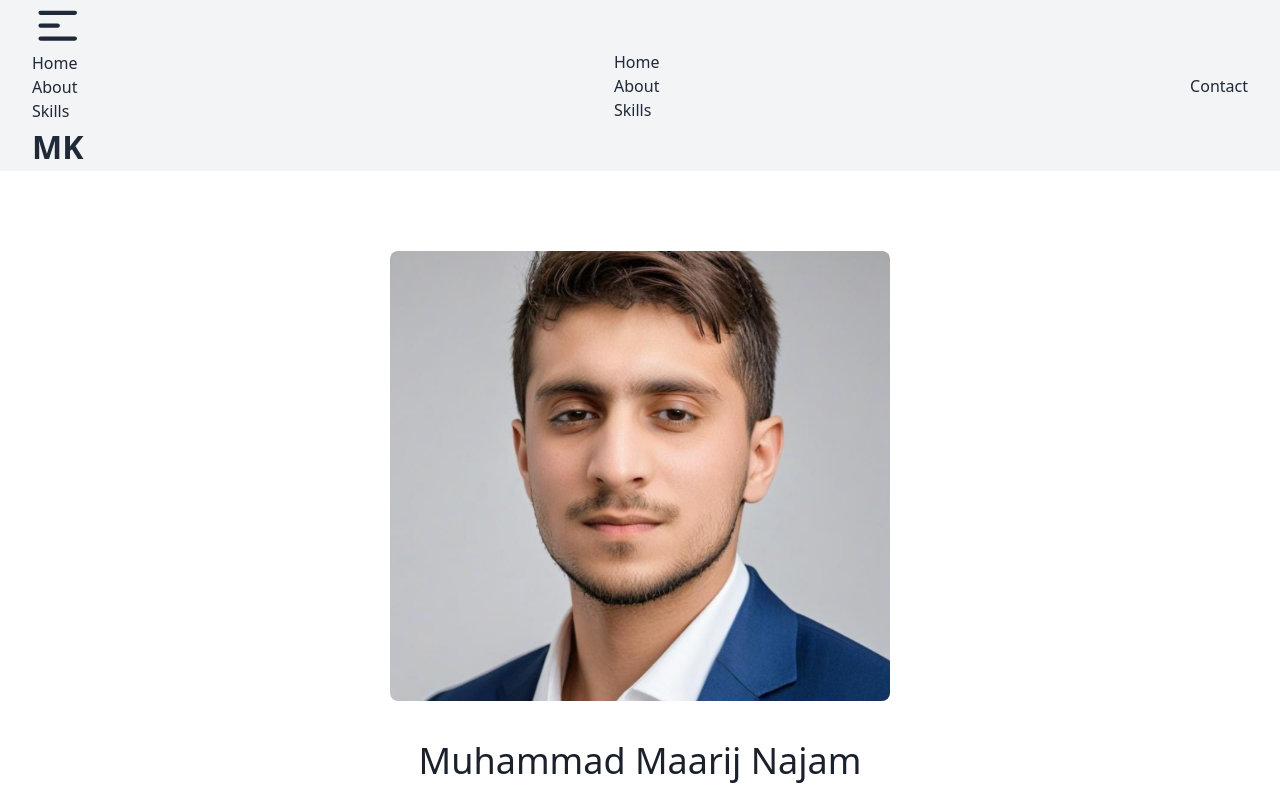
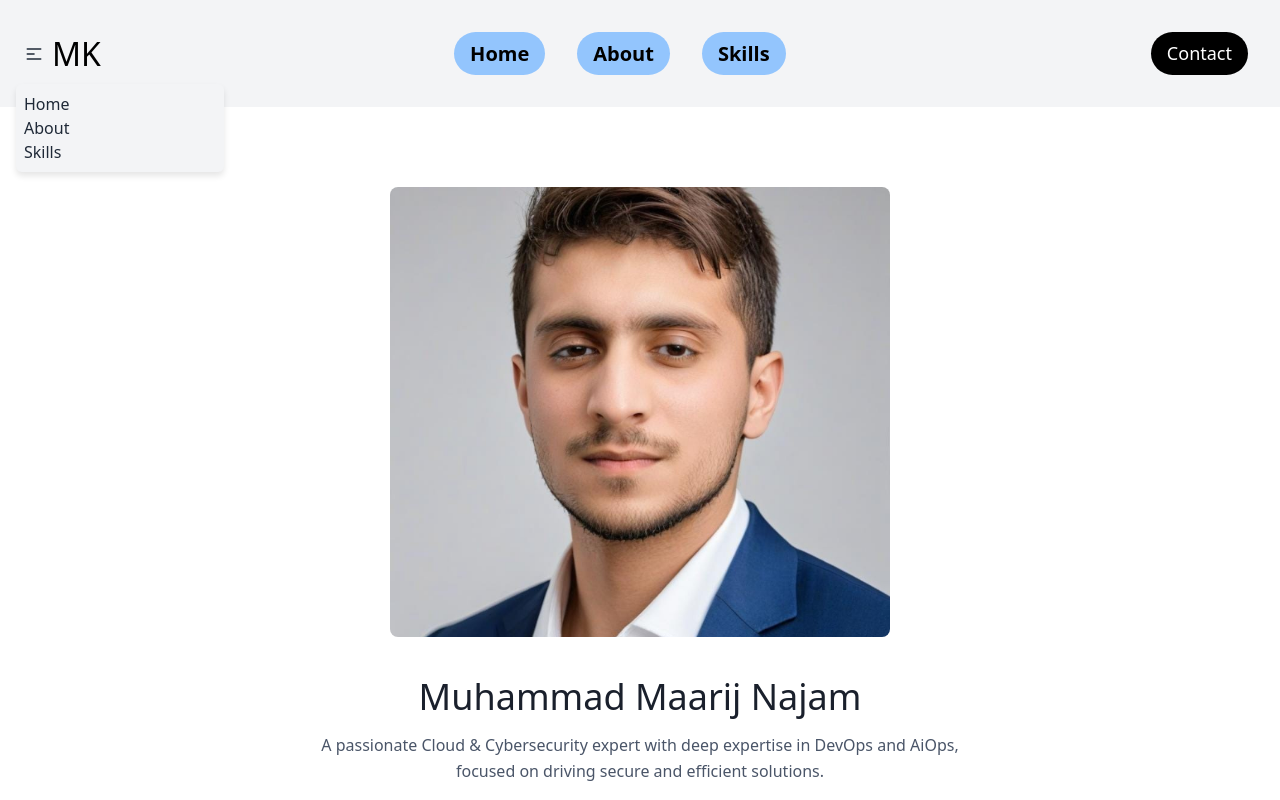
Before and after one commit to maarijkhan24/portfoliomk, a Next.js app: page / in a window 1280 px wide. Shown: the top 800 px of the page. Built offline with nearby package versions, Linux system fonts and the light colour scheme.

Commit message:
Nav.module.css

```diff
--- a/components/Nav.module.css
+++ b/components/Nav.module.css
@@ -1,100 +1,101 @@
 .navbar {
   display: flex;
+  align-items: center;
   justify-content: space-between;
-    align-items: center;
-    padding: 0 2rem;
-    background-color: #f3f4f6;
+  background-color: #f3f4f6; /* bg-base-100 */
+  padding: 1rem;
 }
 
-  .navbar-start {
+.navbarStart {
   display: flex;
   align-items: center;
 }
 
 .dropdown {
-    position: relative
-
+  position: relative;
 }
 
-  .btn-ghost {
-    background: none;
+.dropdownButton {
+  cursor: pointer;
+  padding: 0.5rem;
   border: none;
-    cursor: pointer;
+  background: transparent;
+  display: flex;
+  align-items: center;
 }
 
-  .dropdown-content {
+.icon {
+  width: 1.25rem; /* h-5 */
+  height: 1.25rem; /* w-5 */
+}
+
+.dropdownMenu {
   position: absolute;
   top: 100%;
   left: 0;
-    right: 0;
-    background-color: #ffffff;
-    box-shadow: 0 2px 5px rgba(0, 0, 0, 0.2);
-    border-radius: 8px;
-    padding: 1rem;
+  background-color: #f3f4f6; /* bg-base-100 */
+  border-radius: 0.375rem; /* rounded-box */
+  box-shadow: 0 4px 6px rgba(0, 0, 0, 0.1);
+  width: 13rem; /* w-52 */
+  margin-top: 0.75rem; /* mt-3 */
+  padding: 0.5rem;
+  z-index: 1;
+}
+
+.logo {
+  font-size: 2rem; /* text-4xl */
+  color: #000;
+  text-decoration: none;
+}
+
+.navbarCenter {
   display: none;
 }
 
-  .dropdown:hover .dropdown-content {
-    display: block;
+@media (min-width: 1024px) {
+  .navbarCenter {
+    display: flex;
+    justify-content: center;
+  }
 }
 
-  .menu {
+.navMenu {
   display: flex;
-    list-style: none;
+  font-weight: 600; /* font-semibold */
+  padding-left: 0.25rem; /* px-1 */
 }
 
-  .menu-item {
-    margin: 0 1rem;
-    padding: 0.5rem 1rem;
-    background-color: #93c5fd;
-    border-radius: 9999px;
-    font-size: 1rem;
-    font-weight: 600;
+.navLink {
+  font-size: 1.25rem; /* text-xl */
+  background-color: #93c5fd; /* bg-blue-300 */
+  color: #000;
+  border-radius: 9999px; /* rounded-full */
+  padding: 0.5rem 1rem; /* p-2 pr-4 pl-4 */
+  margin: 1rem; /* m-4 */
   text-decoration: none;
-    color: #1f2937;
+  transition: background-color 0.2s;
 }
 
-  .menu-item:hover {
-    background-color: #60a5fa;
+.navLink:hover {
+  background-color: #3b82f6;
 }
 
-  .logo {
-    font-size: 2rem;
-    font-weight: 600;
-    color: #1f2937;
-    text-decoration: none;
+.navbarEnd {
+  display: flex;
+  align-items: center;
 }
 
-  .navbar-center {
-    display: none;
+.contactButton {
+  font-size: 1.125rem; /* text-1xl */
+  background-color: #000;
+  color: #fff;
+  border-radius: 9999px; /* rounded-full */
+  padding: 0.5rem 1rem; /* p-2 pr-4 pl-4 */
+  margin: 1rem; /* m-4 */
+  text-decoration: none;
+  transition: background-color 0.2s;
 }
 
-  .navbar-end {
-    display: flex;
+.contactButton:hover {
+  background-color: #333;
 }
-
-  .contact-btn {
-    padding: 0.5rem 1rem;
-    background-color: #000000;
-    color: white;
-    border-radius: 9999px;
-    text-decoration: none;
-  }
-
-  .contact-btn:hover {
-    background-color: #333333;
-  }
-
-  @media (min-width: 1024px) {
-    .lg-hidden {
-      display: block;
-    }
-
-    .navbar-center {
-      display: block;
-    }
-
-    .dropdown-content {
-      display: none;
-    }
-  }
```
Lines whose indentation alone changed are shown as unchanged.
